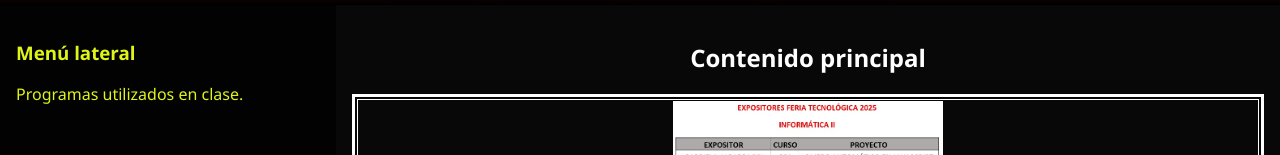
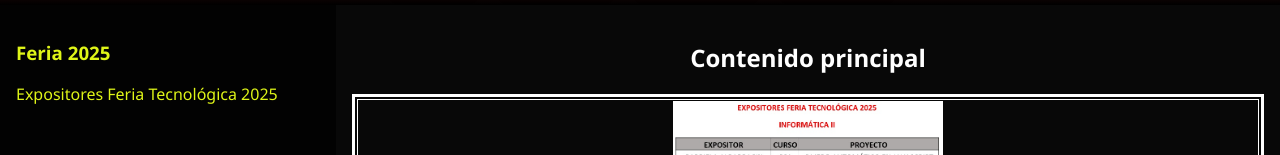
Before and after one commit to informaticacrd/crd, a plain HTML site: page ferias.html in a window 1280 px wide. Shown: the part 209-364 px from the top of the page. Drawn offline with Linux system fonts and the light colour scheme.

Commit message:
Update ferias.html

```diff
--- a/ferias.html
+++ b/ferias.html
@@ -23,8 +23,8 @@
 
 <div class="contenedor">
   <div class="columna izquierda">
-    <h3>Menú lateral</h3>
-    <p>Programas utilizados en clase.</p>
+    <h3>Feria 2025</h3>
+    <p>Expositores Feria Tecnológica 2025</p>
   </div>
 
   <div class="columna centro">
```
